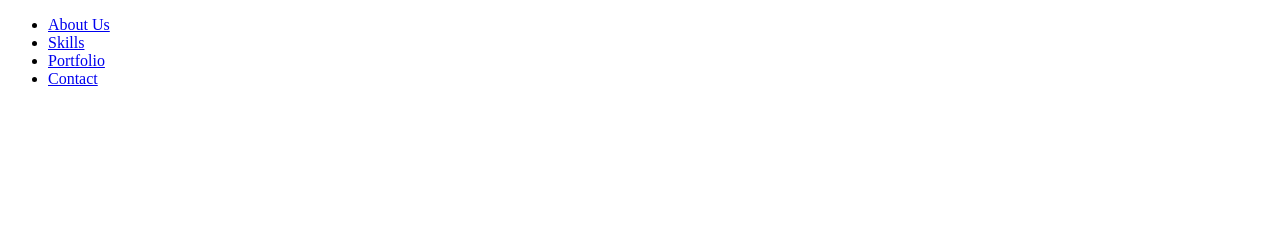
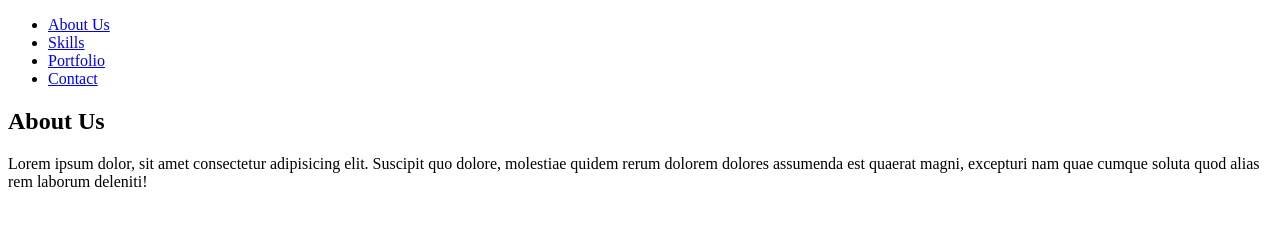
Before and after one commit to ostruminski/15-html-prosta-strona, a plain HTML site: page index.html in a window 1280 px wide. Drawn offline with Linux system fonts and the light colour scheme.

Commit message:
dodanie sekcji about us

```diff
--- a/index.html
+++ b/index.html
@@ -16,5 +16,11 @@
         </ul>
     </nav>
 
+    <section id="about-us">
+        <h2>About Us</h2>
+        <p>Lorem ipsum dolor, sit amet consectetur adipisicing elit. Suscipit quo dolore, molestiae quidem rerum dolorem dolores assumenda est quaerat magni, excepturi nam quae cumque soluta quod alias rem laborum deleniti!</p>
+    </section>
+
+
 </body>
 </html>
```
